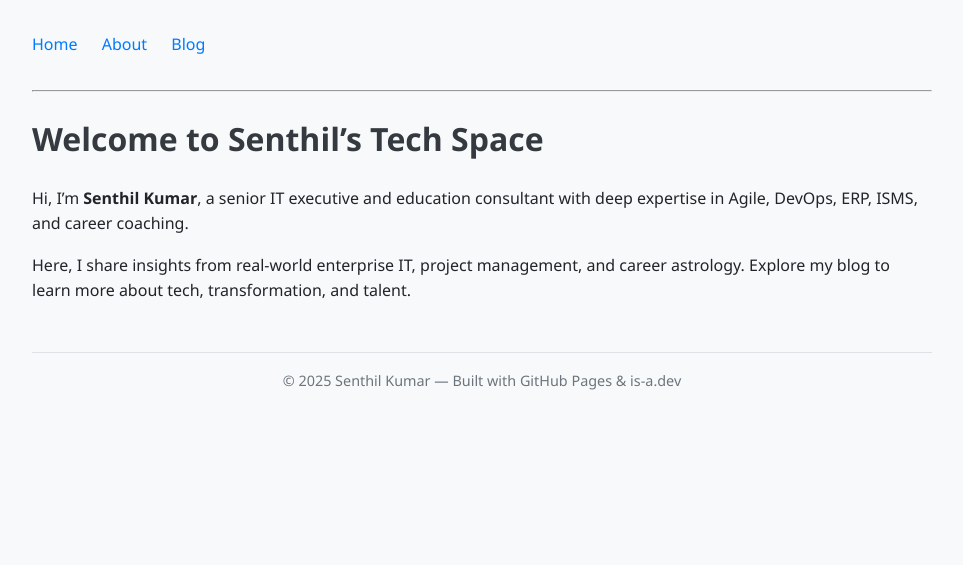
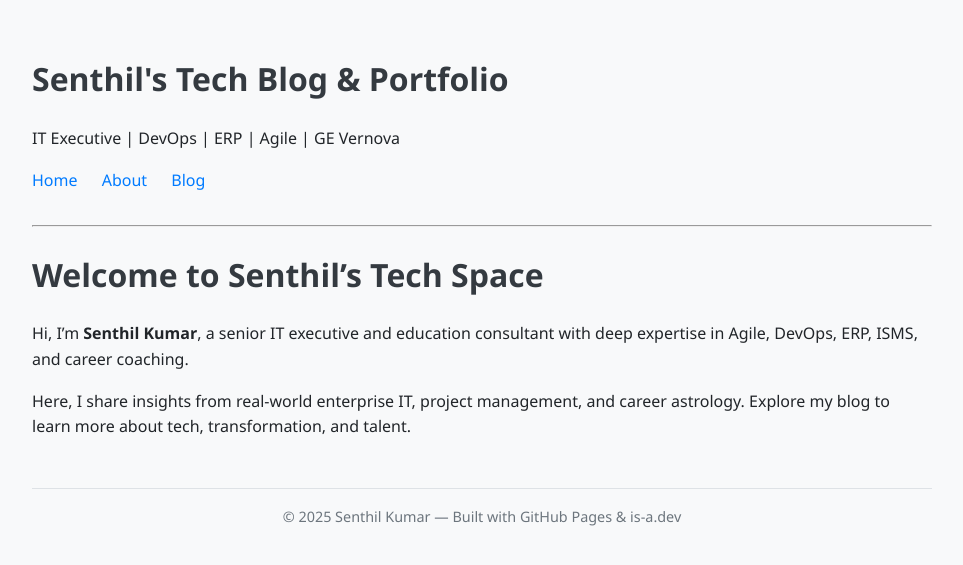
Before and after one commit to gptechland/senthil-portfolio, a Jekyll site: the page built from index.md, in a window 1280 px wide. Shown: the top 565 px of the page, without its empty margins (158-1121 px from the left). Built offline with Jekyll 4.4.1, drawn with Linux system fonts in a browser that asks for light colours.

Commit message:
Update default.html

```diff
--- a/_layouts/default.html
+++ b/_layouts/default.html
@@ -1,4 +1,3 @@
-
 <!DOCTYPE html>
 <html>
 <head>
@@ -8,13 +7,22 @@
   <link rel="stylesheet" href="/assets/css/style.css">
 </head>
 <body>
+  <header class="header">
+    <h1>Senthil's Tech Blog & Portfolio</h1>
+    <p>IT Executive | DevOps | ERP | Agile | GE Vernova</p>
+  </header>
+
   <nav>
     <a href="{{ '/' | relative_url }}">Home</a>
     <a href="{{ '/about' | relative_url }}">About</a>
-    <a href="{{ '/blog' | relative_url }}">Blog</a>
+    <a href="{{ '/blog/agile-in-real-life' | relative_url }}">Blog</a>
   </nav>
   <hr>
-  {{ content }}
+
+  <main>
+    {{ content }}
+  </main>
+
   <footer>
     &copy; 2025 Senthil Kumar — Built with GitHub Pages & is-a.dev
   </footer>
```
